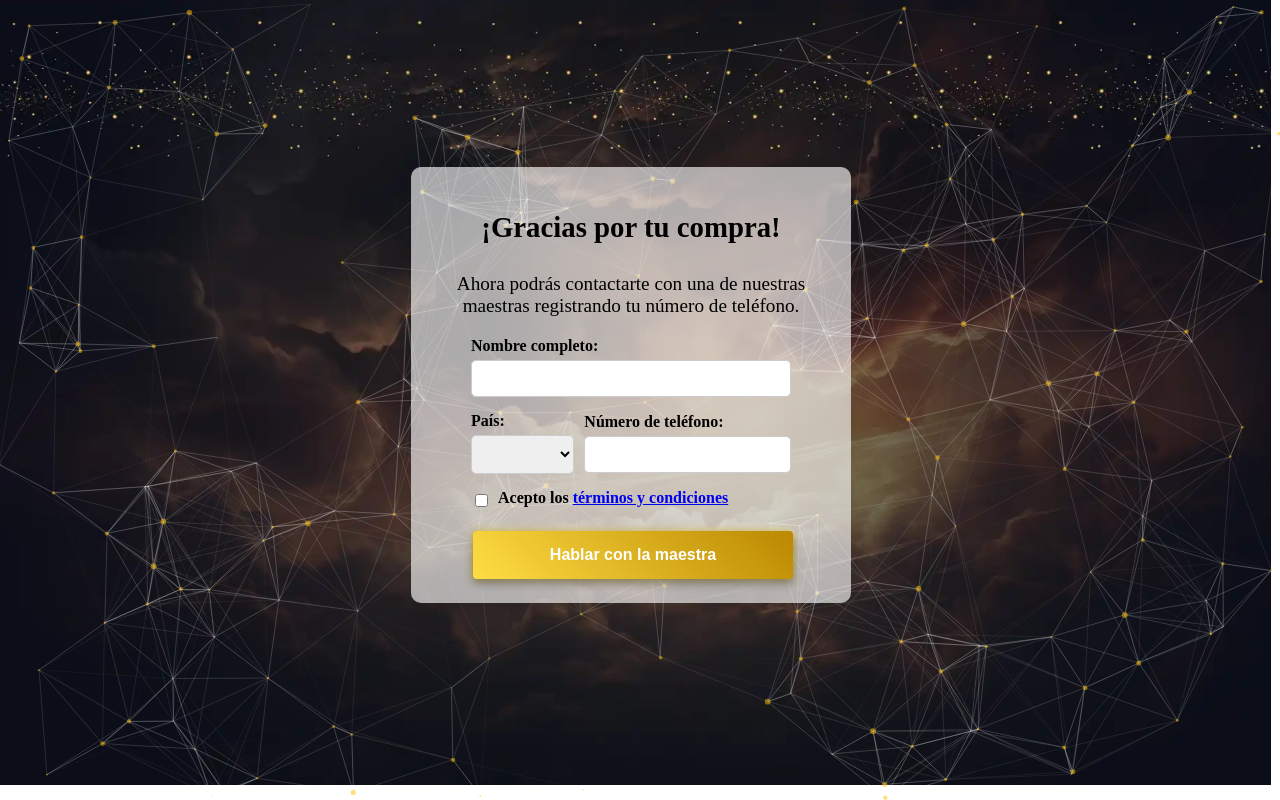
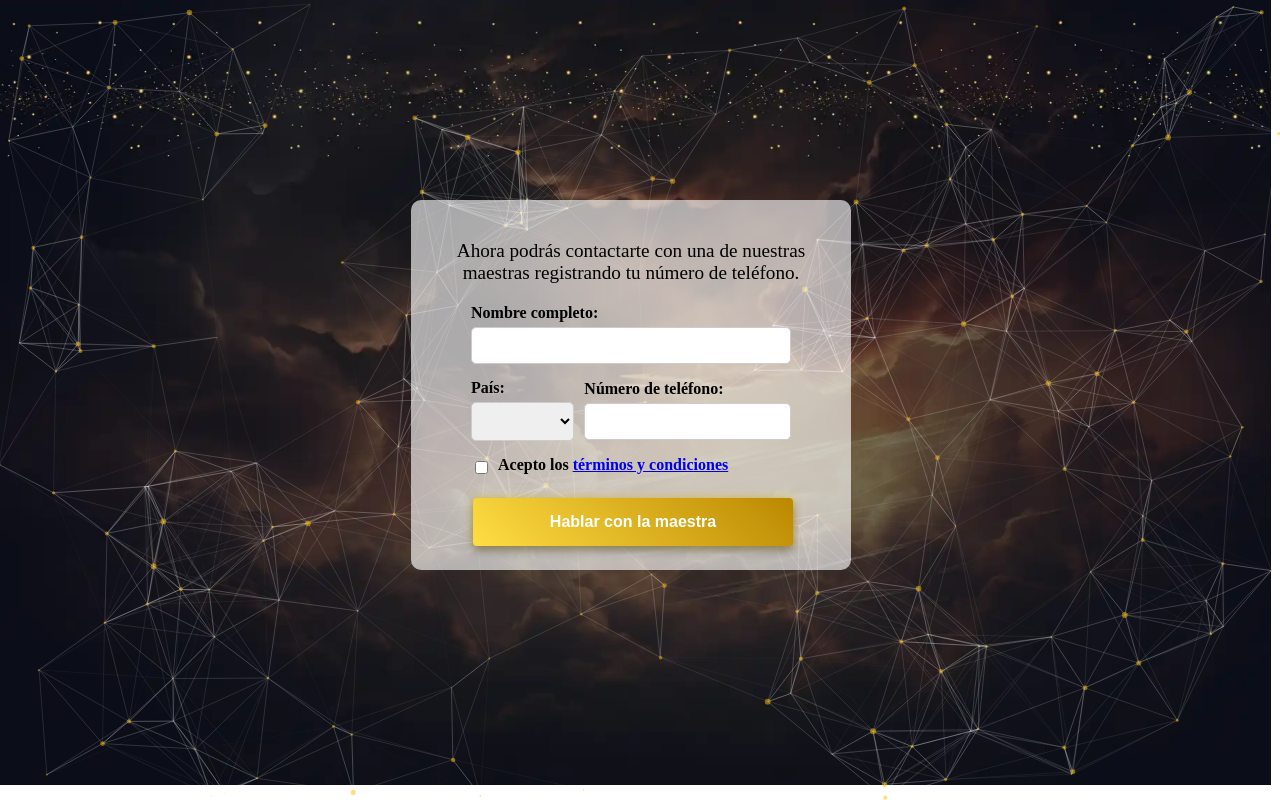
Before and after one commit to AgomezAp/TarotMexico, an Angular app in the folder TarotMexico/: page /informacion in a window 1280 px wide. Built offline with nearby package versions, Linux system fonts and the light colour scheme.

Commit message:
Remove thank you message from additional info component

```diff
--- a/TarotMexico/src/app/components/additional-info/additional-info.component.html
+++ b/TarotMexico/src/app/components/additional-info/additional-info.component.html
@@ -2,7 +2,6 @@
   <app-particles class="particles-js"></app-particles>
   <div class="popup" [@fadeIn]>
     <div class="additional-info-container">
-      <h2>¡Gracias por tu compra!</h2>
       <p>
         Ahora podrás contactarte con una de nuestras maestras registrando tu
         número de teléfono.
```
